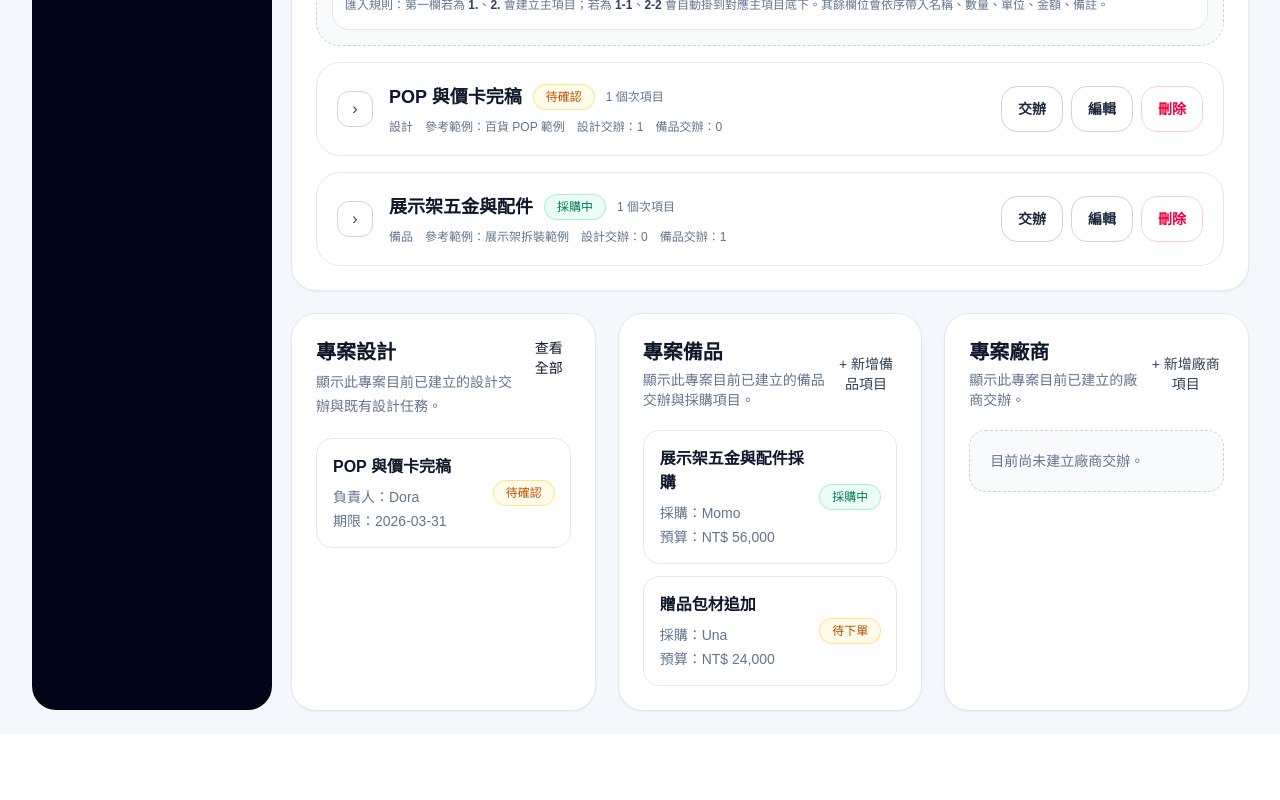
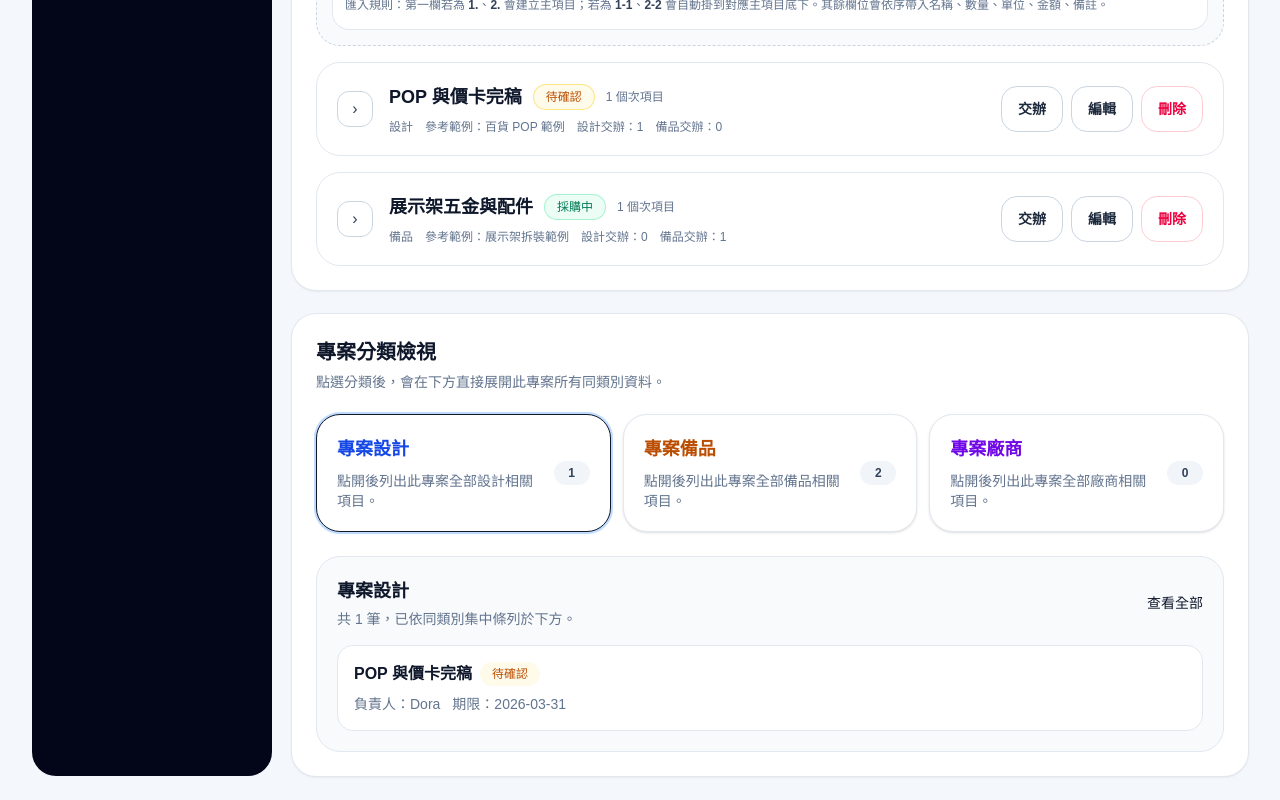
Before and after one commit to willy841/projectflow, a Next.js app: page /projects/department-store-display-2026 in a window 1280 px wide. Shown: the part 1400-2200 px from the top of the page. Before the commit the page ends 2134 px from the top, so only its background shows below. Built offline with nearby package versions, Linux system fonts and the light colour scheme.

Commit message:
feat: add expandable project category view

```diff
--- a/src/components/execution-tree-section.tsx
+++ b/src/components/execution-tree-section.tsx
@@ -1,7 +1,7 @@
 "use client";
 
 import Link from "next/link";
-import { useState } from "react";
+import { useMemo, useState } from "react";
 import {
   DesignAssignmentDraft,
   ExecutionTree,
@@ -9,6 +9,8 @@ import {
   VendorAssignmentDraft,
 } from "@/components/execution-tree";
 import { Project, getStatusClass } from "@/components/project-data";
+
+type OpenCategory = "design" | "procurement" | "vendor";
 
 export function ExecutionTreeSection({ project }: { project: Project }) {
   const [designAssignments, setDesignAssignments] = useState<
@@ -20,6 +22,114 @@ export function ExecutionTreeSection({ project }: { project: Project }) {
   const [vendorAssignments, setVendorAssignments] = useState<
     Array<{ targetId: string; title: string; data: VendorAssignmentDraft }>
   >([]);
+  const [openCategory, setOpenCategory] = useState<OpenCategory>("design");
+
+  const designList = useMemo(
+    () => [
+      ...designAssignments.map((assignment) => ({
+        id: assignment.targetId,
+        title: assignment.title,
+        summary: [
+          assignment.data.size ? `尺寸：${assignment.data.size}` : null,
+          assignment.data.material ? `材質：${assignment.data.material}` : null,
+          assignment.data.quantity ? `數量：${assignment.data.quantity}` : null,
+          `結構圖：${assignment.data.structureRequired}`,
+        ].filter(Boolean),
+        extra: [
+          assignment.data.referenceUrl ? `參考連結：${assignment.data.referenceUrl}` : null,
+          assignment.data.note ? `備註：${assignment.data.note}` : null,
+        ].filter(Boolean),
+        badge: "新設計交辦",
+        badgeClass: "bg-blue-100 text-blue-700",
+      })),
+      ...project.designTasks.map((task) => ({
+        id: task.title,
+        title: task.title,
+        summary: [`負責人：${task.assignee}`, `期限：${task.due}`],
+        extra: [],
+        badge: task.status,
+        badgeClass: getStatusClass(task.status),
+      })),
+    ],
+    [designAssignments, project.designTasks]
+  );
+
+  const procurementList = useMemo(
+    () => [
+      ...procurementAssignments.map((assignment) => ({
+        id: assignment.targetId,
+        title: assignment.title,
+        summary: [
+          assignment.data.item ? `項目：${assignment.data.item}` : null,
+          assignment.data.quantity ? `數量：${assignment.data.quantity}` : null,
+          assignment.data.budget ? `預算：${assignment.data.budget}` : null,
+        ].filter(Boolean),
+        extra: [assignment.data.styleUrl ? `樣式 URL：${assignment.data.styleUrl}` : null].filter(Boolean),
+        badge: "新備品交辦",
+        badgeClass: "bg-amber-100 text-amber-700",
+      })),
+      ...project.procurementTasks.map((task) => ({
+        id: task.title,
+        title: task.title,
+        summary: [`採購：${task.buyer}`, `預算：${task.budget}`],
+        extra: [],
+        badge: task.status,
+        badgeClass: getStatusClass(task.status),
+      })),
+    ],
+    [procurementAssignments, project.procurementTasks]
+  );
+
+  const vendorList = useMemo(
+    () =>
+      vendorAssignments.map((assignment) => ({
+        id: assignment.targetId,
+        title: assignment.title,
+        summary: [
+          assignment.data.title ? `交辦名稱：${assignment.data.title}` : null,
+          assignment.data.vendorName ? `廠商名稱：${assignment.data.vendorName}` : null,
+          assignment.data.budget ? `預算 / 報價：${assignment.data.budget}` : null,
+        ].filter(Boolean),
+        extra: [
+          assignment.data.referenceUrl ? `參考連結：${assignment.data.referenceUrl}` : null,
+          assignment.data.note ? `需求 / 備註：${assignment.data.note}` : null,
+        ].filter(Boolean),
+        badge: "新廠商交辦",
+        badgeClass: "bg-violet-100 text-violet-700",
+      })),
+    [vendorAssignments]
+  );
+
+  const currentList =
+    openCategory === "design"
+      ? designList
+      : openCategory === "procurement"
+        ? procurementList
+        : vendorList;
+
+  const categoryMeta = {
+    design: {
+      title: "專案設計",
+      description: "點開後列出此專案全部設計相關項目。",
+      count: designList.length,
+      accent: "text-blue-700",
+      ring: "ring-blue-200",
+    },
+    procurement: {
+      title: "專案備品",
+      description: "點開後列出此專案全部備品相關項目。",
+      count: procurementList.length,
+      accent: "text-amber-700",
+      ring: "ring-amber-200",
+    },
+    vendor: {
+      title: "專案廠商",
+      description: "點開後列出此專案全部廠商相關項目。",
+      count: vendorList.length,
+      accent: "text-violet-700",
+      ring: "ring-violet-200",
+    },
+  };
 
   return (
     <>
@@ -39,132 +149,88 @@ export function ExecutionTreeSection({ project }: { project: Project }) {
         />
       </section>
 
-      <section className="grid gap-6 xl:grid-cols-3">
-        <article className="rounded-3xl bg-white p-6 shadow-sm ring-1 ring-slate-200">
-          <div className="mb-5 flex flex-col gap-3 sm:flex-row sm:items-start sm:justify-between">
-            <div className="min-w-0">
-              <h3 className="text-xl font-semibold">專案設計</h3>
-              <p className="mt-1 text-sm leading-6 text-slate-500">顯示此專案目前已建立的設計交辦與既有設計任務。</p>
+      <section className="rounded-3xl bg-white p-6 shadow-sm ring-1 ring-slate-200">
+        <div className="mb-5">
+          <h3 className="text-xl font-semibold">專案分類檢視</h3>
+          <p className="mt-1 text-sm leading-6 text-slate-500">點選分類後，會在下方直接展開此專案所有同類別資料。</p>
+        </div>
+
+        <div className="grid gap-3 lg:grid-cols-3">
+          {(["design", "procurement", "vendor"] as OpenCategory[]).map((category) => {
+            const meta = categoryMeta[category];
+            const isActive = openCategory === category;
+
+            return (
+              <button
+                key={category}
+                type="button"
+                onClick={() => setOpenCategory(category)}
+                className={`rounded-3xl border bg-white p-5 text-left shadow-sm transition ${
+                  isActive ? `${meta.ring} ring-2` : "border-slate-200 hover:border-slate-300"
+                }`}
+              >
+                <div className="flex items-center justify-between gap-3">
+                  <div>
+                    <p className={`text-lg font-semibold ${meta.accent}`}>{meta.title}</p>
+                    <p className="mt-2 text-sm text-slate-500">{meta.description}</p>
+                  </div>
+                  <span className="inline-flex min-w-[36px] items-center justify-center rounded-full bg-slate-100 px-3 py-1 text-xs font-semibold text-slate-700">
+                    {meta.count}
+                  </span>
+                </div>
+              </button>
+            );
+          })}
+        </div>
+
+        <div className="mt-6 rounded-3xl border border-slate-200 bg-slate-50 p-5">
+          <div className="mb-4 flex flex-col gap-2 sm:flex-row sm:items-center sm:justify-between">
+            <div>
+              <h4 className="text-lg font-semibold text-slate-900">{categoryMeta[openCategory].title}</h4>
+              <p className="mt-1 text-sm text-slate-500">共 {currentList.length} 筆，已依同類別集中條列於下方。</p>
             </div>
-            <Link href="/design-tasks" className="text-sm font-medium text-slate-700 hover:text-blue-600">查看全部</Link>
+            {openCategory === "design" ? (
+              <Link href="/design-tasks" className="text-sm font-medium text-slate-700 hover:text-blue-600">
+                查看全部
+              </Link>
+            ) : null}
           </div>
 
           <div className="space-y-3">
-            {designAssignments.map((assignment) => (
-              <div key={assignment.targetId} className="rounded-2xl border border-blue-200 bg-blue-50/40 p-4">
-                <div className="flex flex-col gap-3">
-                  <div className="flex flex-wrap items-center gap-2">
-                    <h4 className="font-semibold text-slate-900">{assignment.title}</h4>
-                    <span className="inline-flex items-center justify-center rounded-full bg-blue-100 px-3 py-1 text-xs font-medium text-blue-700">新設計交辦</span>
+            {currentList.length ? (
+              currentList.map((item) => (
+                <div key={item.id} className="rounded-2xl border border-slate-200 bg-white p-4">
+                  <div className="flex flex-col gap-3 sm:flex-row sm:items-start sm:justify-between">
+                    <div className="min-w-0">
+                      <div className="flex flex-wrap items-center gap-2">
+                        <h5 className="font-semibold text-slate-900">{item.title}</h5>
+                        <span className={`inline-flex items-center justify-center rounded-full px-3 py-1 text-xs font-medium ${item.badgeClass}`}>
+                          {item.badge}
+                        </span>
+                      </div>
+                      <div className="mt-2 flex flex-wrap gap-3 text-sm text-slate-500">
+                        {item.summary.map((line) => (
+                          <span key={line}>{line}</span>
+                        ))}
+                      </div>
+                      {item.extra.length ? (
+                        <div className="mt-2 space-y-1 text-sm text-slate-500">
+                          {item.extra.map((line) => (
+                            <p key={line}>{line}</p>
+                          ))}
+                        </div>
+                      ) : null}
+                    </div>
                   </div>
-                  <div className="flex flex-wrap gap-3 text-sm text-slate-500">
-                    {assignment.data.size ? <span>尺寸：{assignment.data.size}</span> : null}
-                    {assignment.data.material ? <span>材質：{assignment.data.material}</span> : null}
-                    {assignment.data.quantity ? <span>數量：{assignment.data.quantity}</span> : null}
-                    <span>結構圖：{assignment.data.structureRequired}</span>
-                  </div>
-                  {assignment.data.referenceUrl ? <p className="text-sm text-slate-500">參考連結：{assignment.data.referenceUrl}</p> : null}
-                  {assignment.data.note ? <p className="text-sm text-slate-500">備註：{assignment.data.note}</p> : null}
                 </div>
+              ))
+            ) : (
+              <div className="rounded-2xl border border-dashed border-slate-300 bg-white p-5 text-sm text-slate-500">
+                目前此分類尚未建立資料。
               </div>
-            ))}
-
-            {project.designTasks.map((task) => (
-              <div key={task.title} className="rounded-2xl border border-slate-200 p-4">
-                <div className="flex items-center justify-between gap-3">
-                  <div className="min-w-0">
-                    <h4 className="font-semibold text-slate-900">{task.title}</h4>
-                    <p className="mt-2 text-sm text-slate-500">負責人：{task.assignee}</p>
-                    <p className="mt-1 text-sm text-slate-500">期限：{task.due}</p>
-                  </div>
-                  <span className={`inline-flex shrink-0 items-center justify-center whitespace-nowrap rounded-full px-3 py-1 text-xs font-medium ring-1 ${getStatusClass(task.status)}`}>
-                    {task.status}
-                  </span>
-                </div>
-              </div>
-            ))}
+            )}
           </div>
-        </article>
-
-        <article className="rounded-3xl bg-white p-6 shadow-sm ring-1 ring-slate-200">
-          <div className="mb-5 flex items-center justify-between">
-            <div>
-              <h3 className="text-xl font-semibold">專案備品</h3>
-              <p className="mt-1 text-sm text-slate-500">顯示此專案目前已建立的備品交辦與採購項目。</p>
-            </div>
-            <button className="text-sm font-medium text-slate-700">+ 新增備品項目</button>
-          </div>
-
-          <div className="space-y-3">
-            {procurementAssignments.map((assignment) => (
-              <div key={assignment.targetId} className="rounded-2xl border border-amber-200 bg-amber-50/40 p-4">
-                <div className="flex flex-col gap-3">
-                  <div className="flex flex-wrap items-center gap-2">
-                    <h4 className="font-semibold text-slate-900">{assignment.title}</h4>
-                    <span className="inline-flex items-center justify-center rounded-full bg-amber-100 px-3 py-1 text-xs font-medium text-amber-700">新備品交辦</span>
-                  </div>
-                  <div className="flex flex-wrap gap-3 text-sm text-slate-500">
-                    {assignment.data.item ? <span>項目：{assignment.data.item}</span> : null}
-                    {assignment.data.quantity ? <span>數量：{assignment.data.quantity}</span> : null}
-                    {assignment.data.budget ? <span>預算：{assignment.data.budget}</span> : null}
-                  </div>
-                  {assignment.data.styleUrl ? <p className="text-sm text-slate-500">樣式 URL：{assignment.data.styleUrl}</p> : null}
-                </div>
-              </div>
-            ))}
-
-            {project.procurementTasks.map((task) => (
-              <div key={task.title} className="rounded-2xl border border-slate-200 p-4">
-                <div className="flex items-center justify-between gap-3">
-                  <div className="min-w-0">
-                    <h4 className="font-semibold text-slate-900">{task.title}</h4>
-                    <p className="mt-2 text-sm text-slate-500">採購：{task.buyer}</p>
-                    <p className="mt-1 text-sm text-slate-500">預算：{task.budget}</p>
-                  </div>
-                  <span className={`inline-flex shrink-0 items-center justify-center whitespace-nowrap rounded-full px-3 py-1 text-xs font-medium ring-1 ${getStatusClass(task.status)}`}>
-                    {task.status}
-                  </span>
-                </div>
-              </div>
-            ))}
-          </div>
-        </article>
-
-        <article className="rounded-3xl bg-white p-6 shadow-sm ring-1 ring-slate-200">
-          <div className="mb-5 flex items-center justify-between">
-            <div>
-              <h3 className="text-xl font-semibold">專案廠商</h3>
-              <p className="mt-1 text-sm text-slate-500">顯示此專案目前已建立的廠商交辦。</p>
-            </div>
-            <button className="text-sm font-medium text-slate-700">+ 新增廠商項目</button>
-          </div>
-
-          <div className="space-y-3">
-            {vendorAssignments.map((assignment) => (
-              <div key={assignment.targetId} className="rounded-2xl border border-violet-200 bg-violet-50/40 p-4">
-                <div className="flex flex-col gap-3">
-                  <div className="flex flex-wrap items-center gap-2">
-                    <h4 className="font-semibold text-slate-900">{assignment.title}</h4>
-                    <span className="inline-flex items-center justify-center rounded-full bg-violet-100 px-3 py-1 text-xs font-medium text-violet-700">新廠商交辦</span>
-                  </div>
-                  <div className="flex flex-wrap gap-3 text-sm text-slate-500">
-                    {assignment.data.title ? <span>交辦名稱：{assignment.data.title}</span> : null}
-                    {assignment.data.vendorName ? <span>廠商名稱：{assignment.data.vendorName}</span> : null}
-                    {assignment.data.budget ? <span>預算 / 報價：{assignment.data.budget}</span> : null}
-                  </div>
-                  {assignment.data.referenceUrl ? <p className="text-sm text-slate-500">參考連結：{assignment.data.referenceUrl}</p> : null}
-                  {assignment.data.note ? <p className="text-sm text-slate-500">需求 / 備註：{assignment.data.note}</p> : null}
-                </div>
-              </div>
-            ))}
-
-            {!vendorAssignments.length ? (
-              <div className="rounded-2xl border border-dashed border-slate-300 bg-slate-50 p-5 text-sm text-slate-500">
-                目前尚未建立廠商交辦。
-              </div>
-            ) : null}
-          </div>
-        </article>
+        </div>
       </section>
     </>
   );
```
